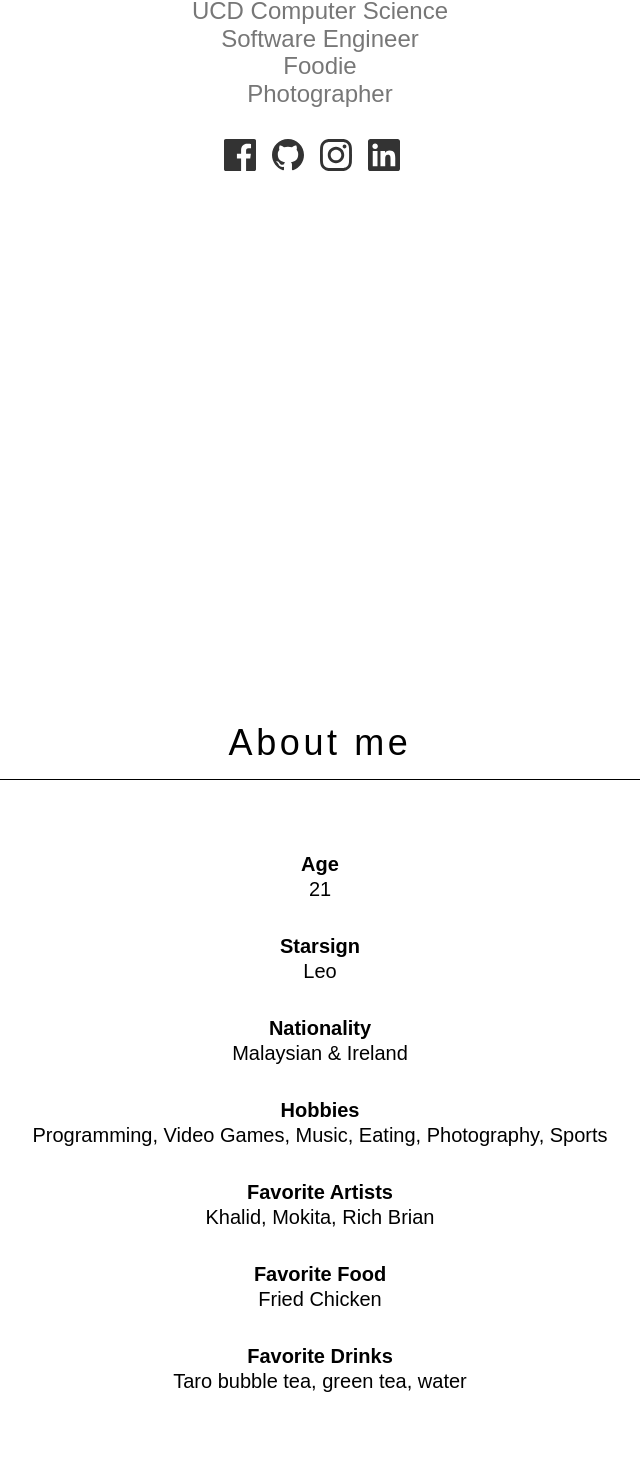
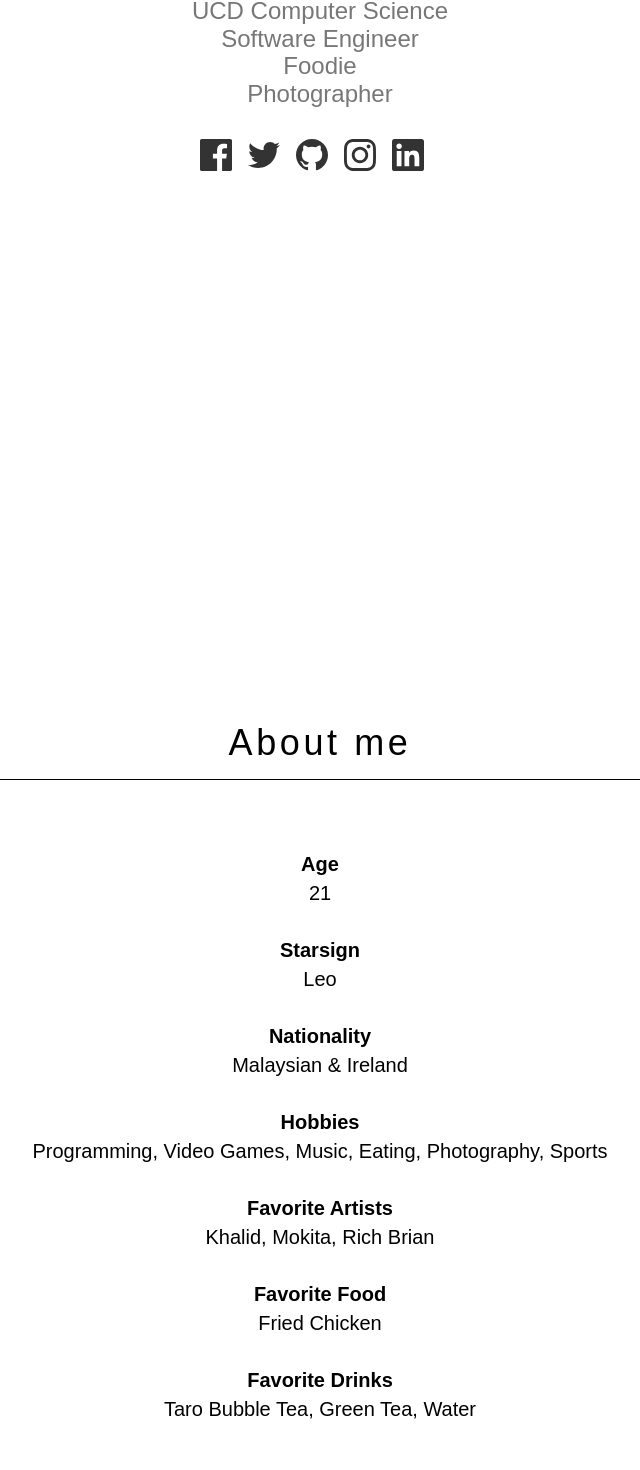
Before and after one commit to Abuden/personal-website, a React (Create React App) app: page / in a window 1280 px wide. Shown: the part 398-1868 px from the top of the page, without its empty margins (320-960 px from the left). Built offline with nearby package versions, Linux system fonts and the light colour scheme.

Commit message:
added twitter icon

```diff
--- a/src/components/About.js
+++ b/src/components/About.js
@@ -62,7 +62,7 @@ const FavTitle = styled.dt.attrs({
 })``
 
 const FavData = styled.dd.attrs({
-  className: `f4 ml0`
+  className: `f4 ml0 pt1`
 })``
 
 
@@ -128,7 +128,7 @@ export default class About extends React.Component {
             },
             {
               title: "Favorite Drinks",
-              data: "Taro bubble tea, green tea, water"
+              data: "Taro Bubble Tea, Green Tea, Water"
             }
           ]
         }
--- a/src/components/Footer.js
+++ b/src/components/Footer.js
@@ -37,6 +37,12 @@ export default class Footer extends React.Component {
                     href: "https://www.facebook.com/YeohBrady",
                     title: "Facebook",
                     d: "M15.117 0H.883C.395 0 0 .395 0 .883v14.234c0 .488.395.883.883.883h7.663V9.804H6.46V7.39h2.086V5.607c0-2.066 1.262-3.19 3.106-3.19.883 0 1.642.064 1.863.094v2.16h-1.28c-1 0-1.195.476-1.195 1.176v1.54h2.39l-.31 2.416h-2.08V16h4.077c.488 0 .883-.395.883-.883V.883C16 .395 15.605 0 15.117 0",
+                    fillRule: "nonzero"
+                },
+                {
+                    href: "https://twitter.com/yeoh_braddy",
+                    title: "Twitter",
+                    d: "M16 3.038c-.59.26-1.22.437-1.885.517.677-.407 1.198-1.05 1.443-1.816-.634.375-1.337.648-2.085.795-.598-.638-1.45-1.036-2.396-1.036-1.812 0-3.282 1.468-3.282 3.28 0 .258.03.51.085.75C5.152 5.39 2.733 4.084 1.114 2.1.83 2.583.67 3.147.67 3.75c0 1.14.58 2.143 1.46 2.732-.538-.017-1.045-.165-1.487-.41v.04c0 1.59 1.13 2.918 2.633 3.22-.276.074-.566.114-.865.114-.21 0-.416-.02-.617-.058.418 1.304 1.63 2.253 3.067 2.28-1.124.88-2.54 1.404-4.077 1.404-.265 0-.526-.015-.783-.045 1.453.93 3.178 1.474 5.032 1.474 6.038 0 9.34-5 9.34-9.338 0-.143-.004-.284-.01-.425.64-.463 1.198-1.04 1.638-1.7z",
                     fillRule: "nonzero"
                 },
                 {
```
